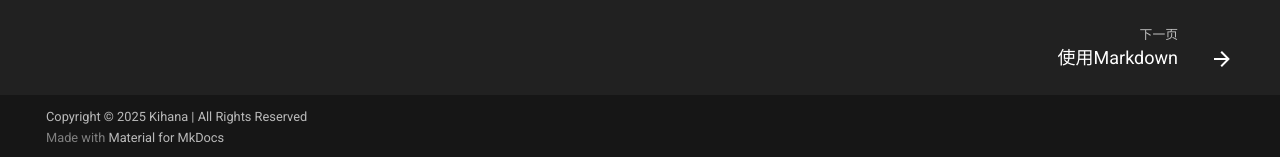
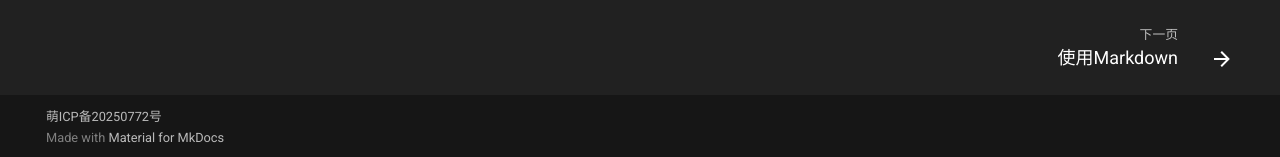
Before and after one commit to kihana2077/KihanaPage, an MkDocs documentation site: the page built from docs/index.md, in a window 1280 px wide. Shown: the part 740-897 px from the top of the page. Built offline with MkDocs 1.6.1 and Material for MkDocs 9.7.7, drawn with Linux system fonts in a browser that asks for light colours; comment, search, counter and statistics services are not loaded.

Commit message:
Update mkdocs.yml

```diff
--- a/mkdocs.yml
+++ b/mkdocs.yml
@@ -51,4 +51,4 @@ nav:
     - blog/我的第一篇博客.md
   - 扩列: aboutme.md
 
-copyright: Copyright © 2025 Kihana | All Rights Reserved
+copyright: <a href="https://icp.gov.moe/?keyword=20250772" target="_blank">萌ICP备20250772号</a>
```
